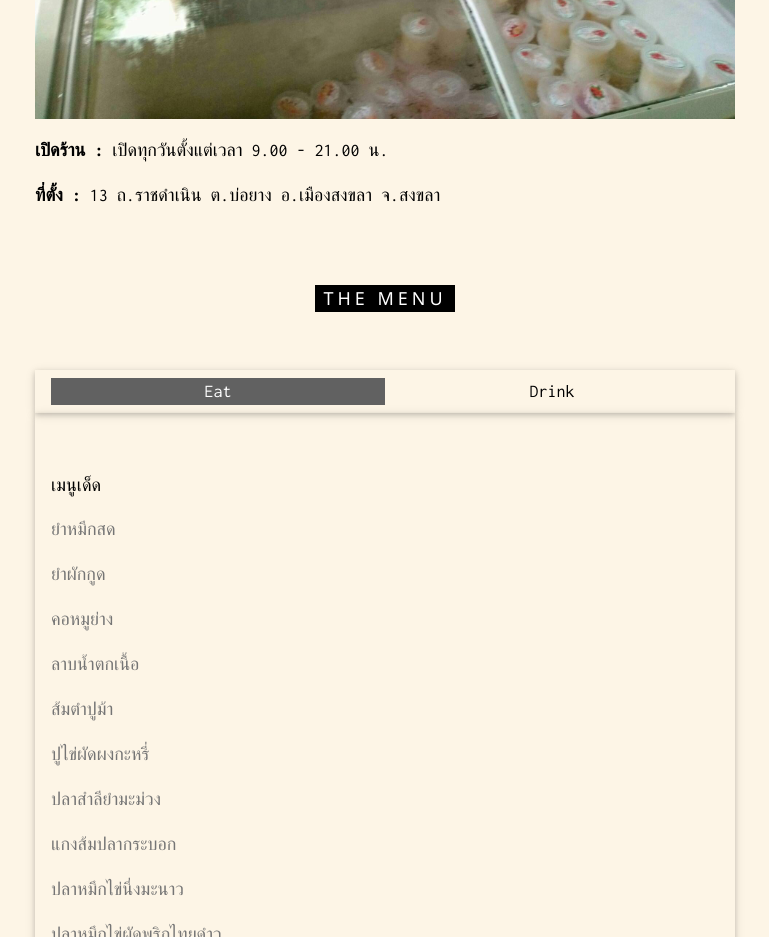
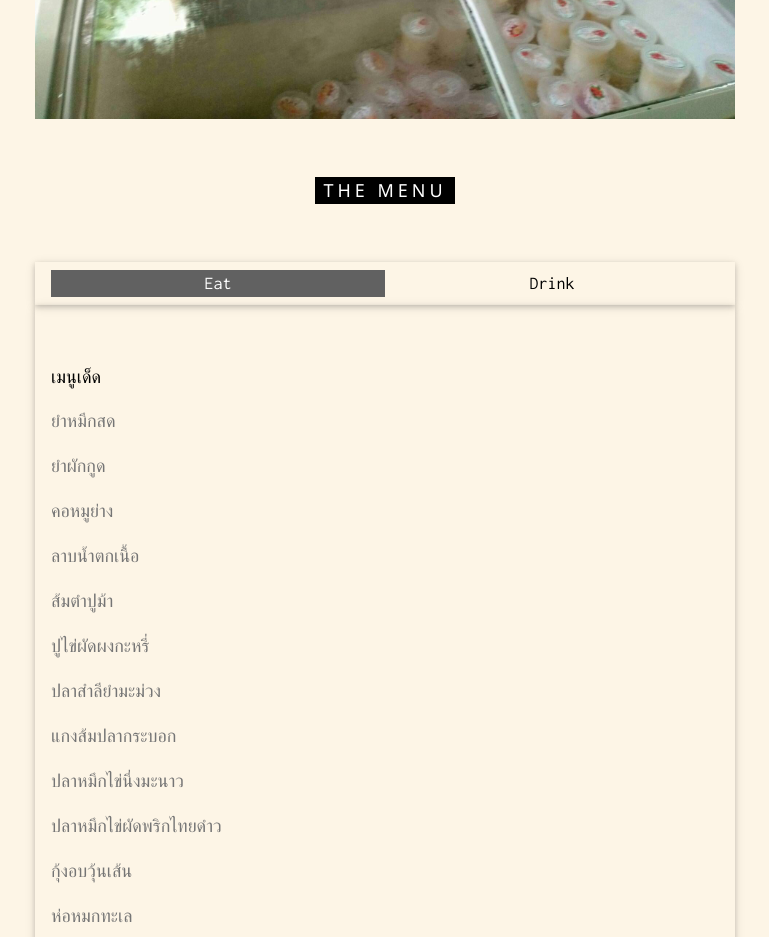
Before and after one commit to thirarat1996/page7, a plain HTML site: page index.html in a window 1280 px wide. Shown: the part 3100-4037 px from the top of the page, without its empty margins (255-1024 px from the left). Drawn offline with nearby package versions, Linux system fonts and the light colour scheme.

Commit message:
Update index.html

```diff
--- a/index.html
+++ b/index.html
@@ -66,8 +66,6 @@ body, html {
     <img src=su1.jpg style="width:100%;max-width:1000px" class="w3-margin-top">
     <img src=9.jpg style="width:100%;max-width:1000px" class="w3-margin-top">
     <img src=10.jpg style="width:100%;max-width:1000px" class="w3-margin-top">
-    <p><strong>เปิดร้าน :</strong> เปิดทุกวันตั้งแต่เวลา 9.00 - 21.00 น.</p>
-    <p><strong>ที่ตั้ง :</strong> 13 ถ.ราชดำเนิน ต.บ่อยาง อ.เมืองสงขลา จ.สงขลา </p>
   </div>
 </div>
 
```
